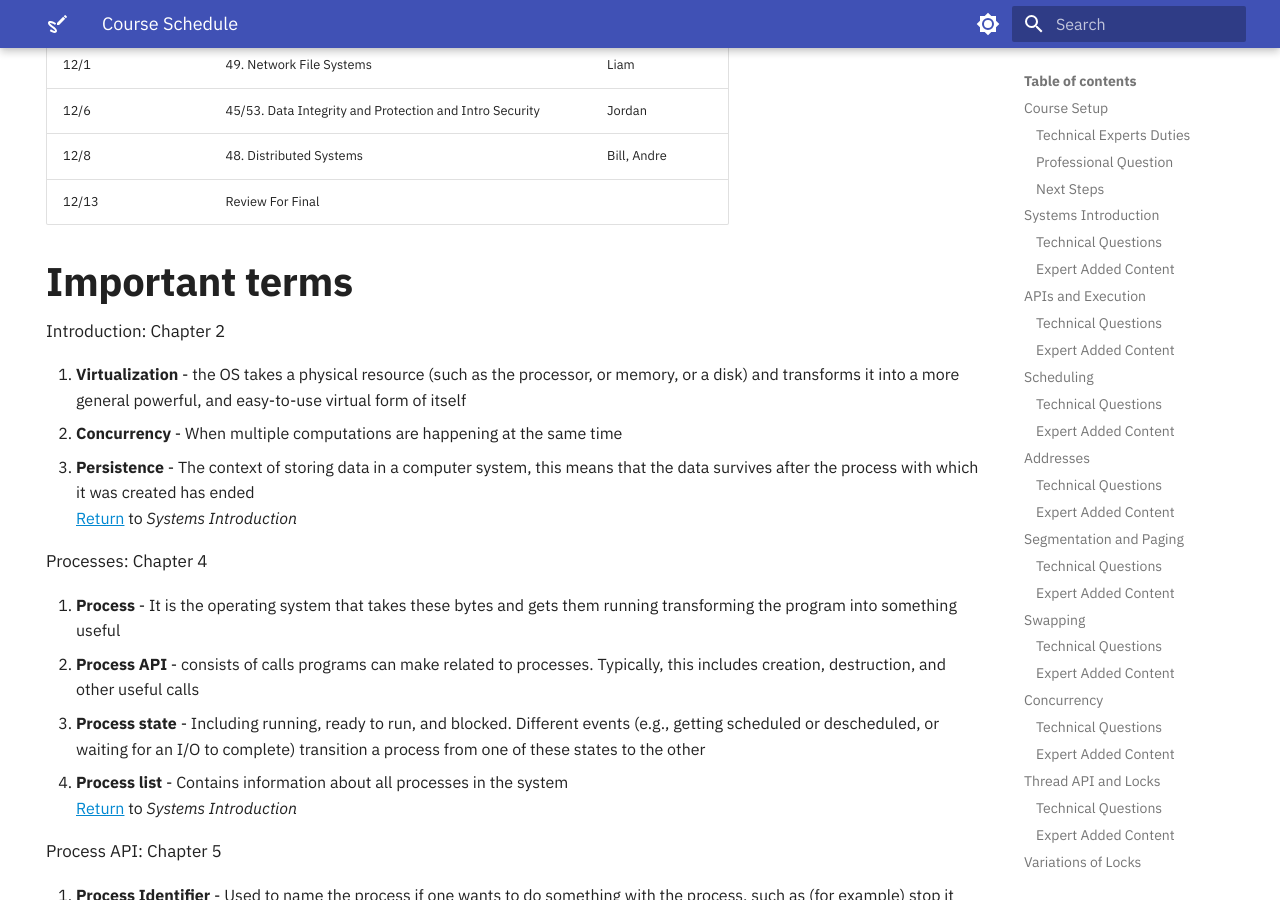
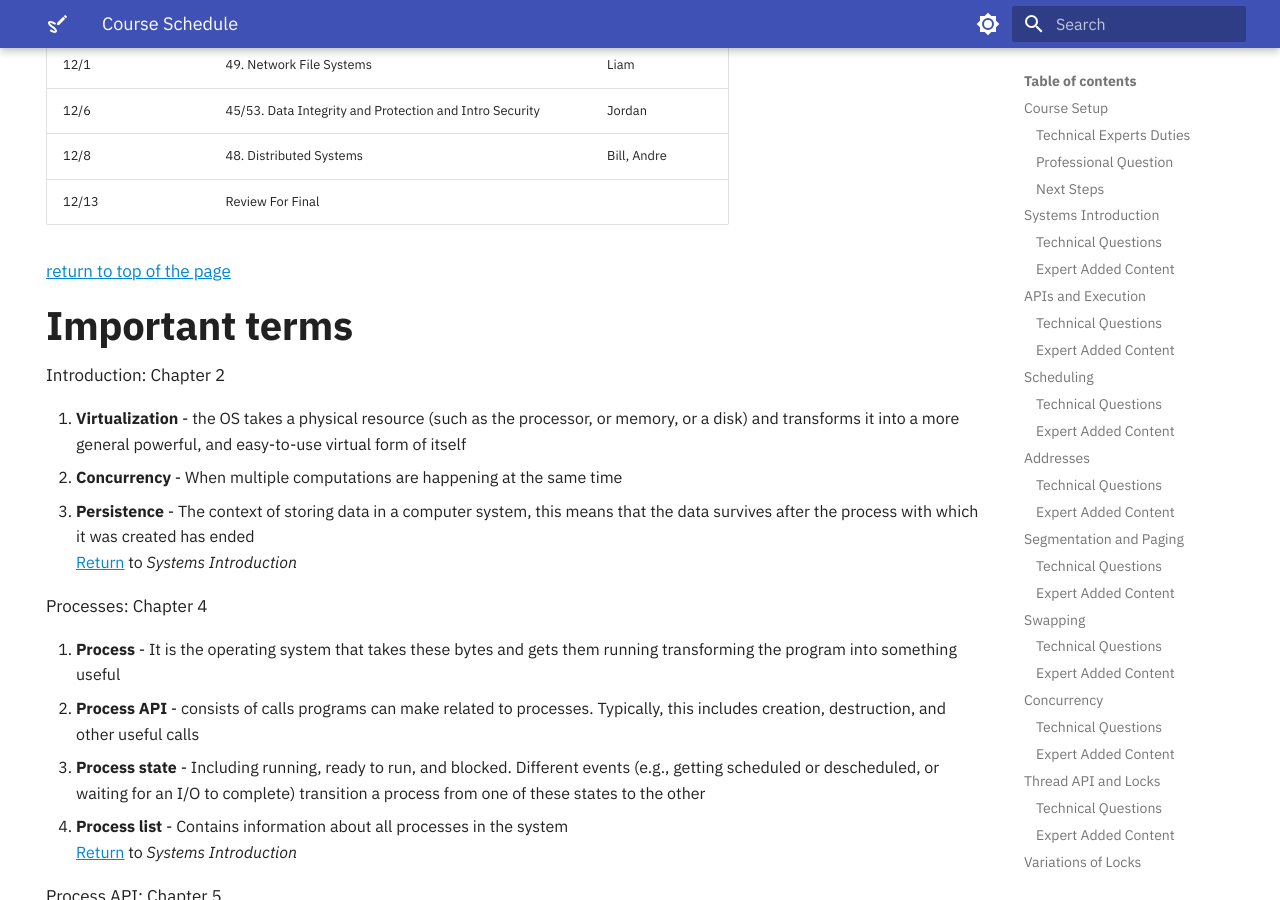
Before and after one commit to OS-Sketch/www.os-sketch.com, an MkDocs documentation site: the page built from docs/operating-systems/schedule.md, in a window 1280 px wide and 900 px high, scrolled down 5721 px. Built offline with MkDocs 1.6.1 and Material for MkDocs 9.7.7, drawn with Linux system fonts in a browser that asks for light colours.

Commit message:
Update schedule.md

```diff
--- a/docs/operating-systems/schedule.md
+++ b/docs/operating-systems/schedule.md
@@ -225,6 +225,7 @@ hide:
 | 12/8                  | 48. Distributed Systems                                      | Bill, Andre      |
 | 12/13                 | Review For Final                                             |                  |
 
+[return to top of the page](#course-schedule)
 
 ## Important terms
 
```
